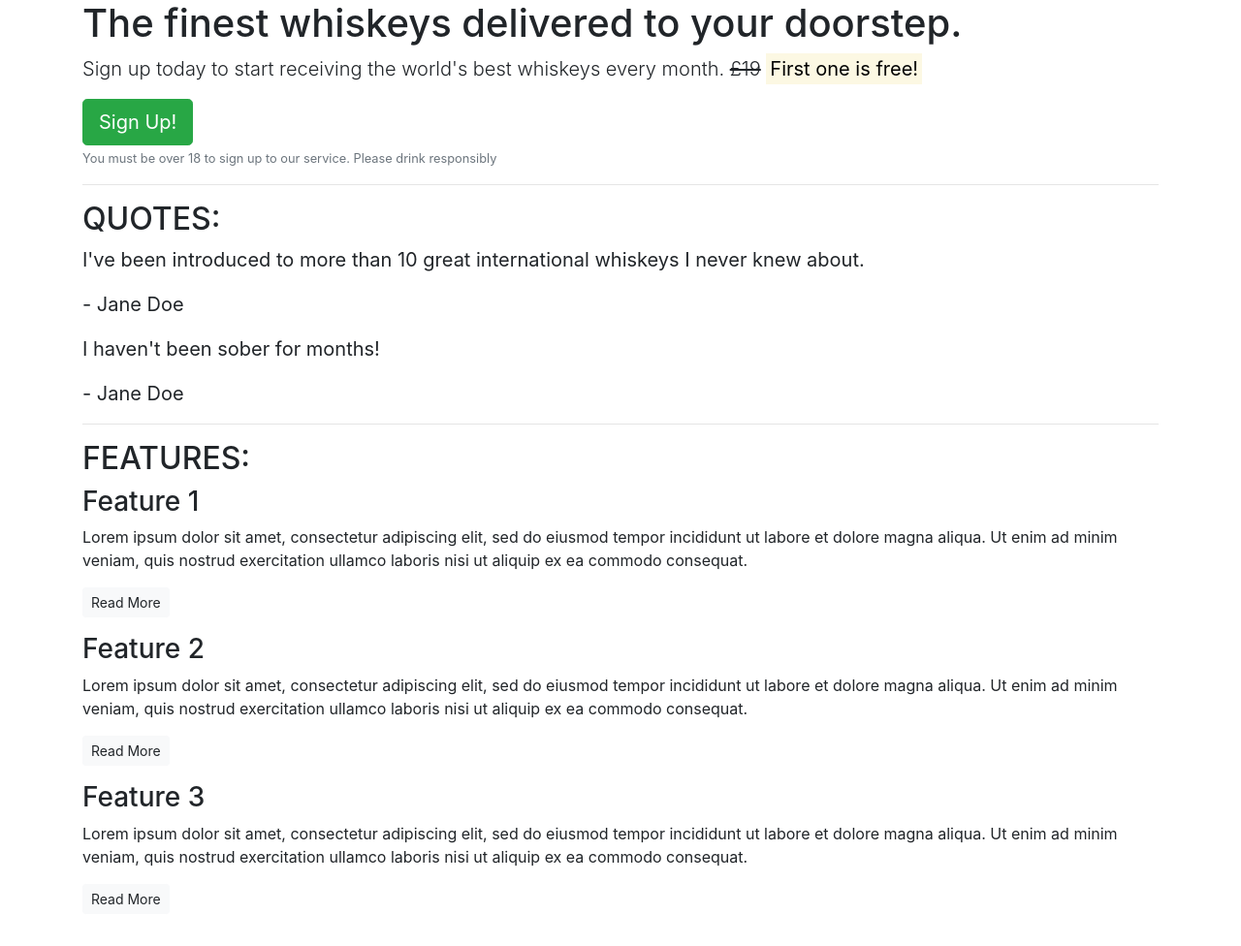
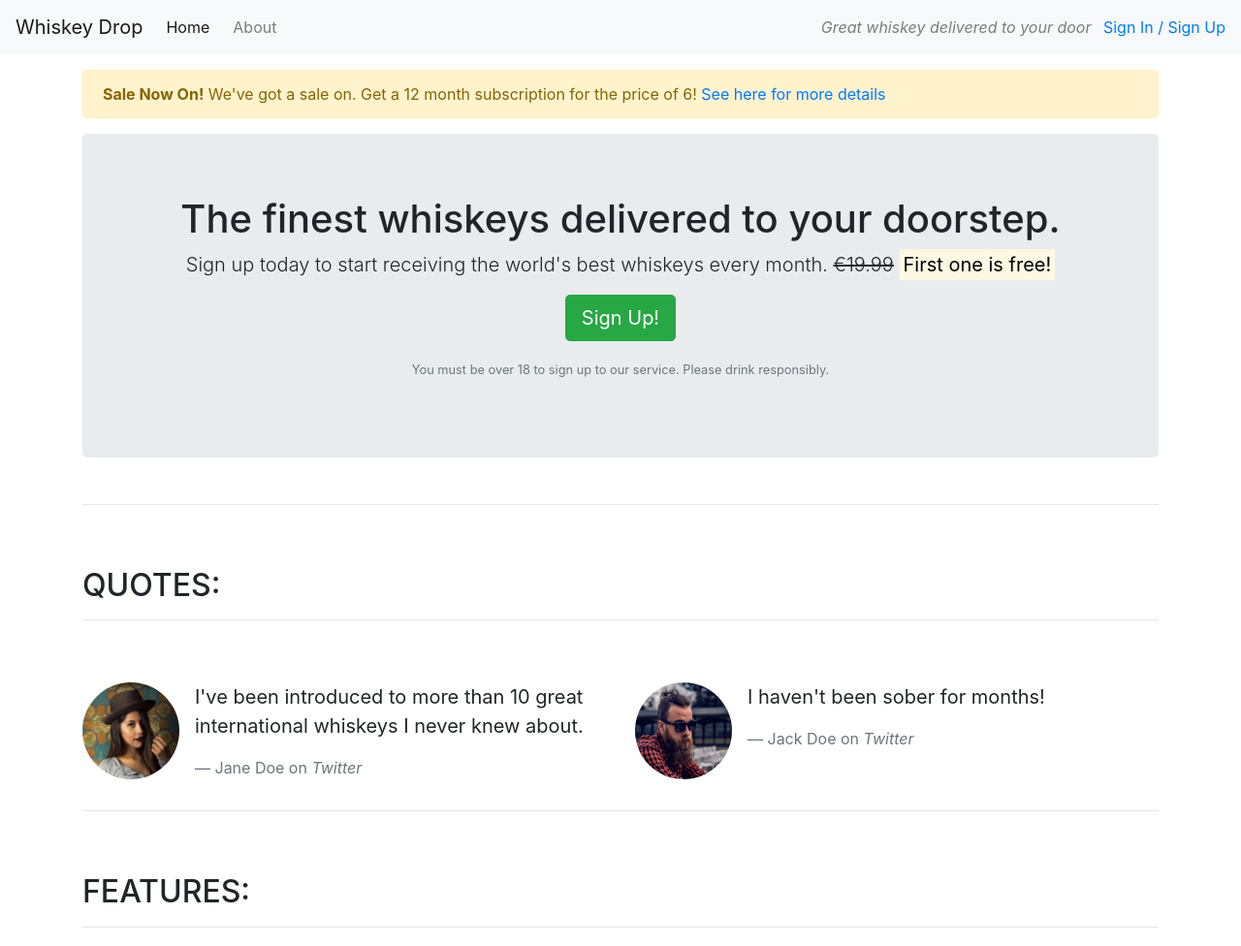
Before and after one commit to LadyWillow/Template-for-Module, a plain HTML site: page Index.html in a window 1280 px wide. Shown: the top 976 px of the page at 97% size. Drawn offline with nearby package versions, Linux system fonts and the light colour scheme.

Commit message:
Restarting project

```diff
--- a/Index.html
+++ b/Index.html
@@ -3,58 +3,122 @@
 
 <head>
     <meta charset="utf-8">
-
+    <meta name="viewport" content="width=device-width, initial-scale=1.0">
     <title>Whiskey Drop | Taste a new whiskey every month</title>
-    <meta name="viewport" content="width=device-width, initial-scale=1.0">
     <link rel="stylesheet" href="https://maxcdn.bootstrapcdn.com/bootstrap/4.1.3/css/bootstrap.min.css">
+    <link rel="stylesheet" href="https://use.fontawesome.com/releases/v5.6.1/css/all.css" integrity="sha384-gfdkjb5BdAXd+lj+gudLWI+BXq4IuLW5IT+brZEZsLFm++aCMlF1V92rMkPaX4PP" crossorigin="anonymous">
 </head>
 
+<body>
+    <!--Nav-->
+    <nav class="navbar navbar-light navbar-expand-sm bg-light">
+        <a href="/" class="navbar-brand">
+                    Whiskey Drop</a>
+        <ul class="navbar-nav mr-auto">
+            <li class="active nav-item mr-2"><a class="nav-link" href="/">Home</a></li>
+            <li class="nav-item mr-2"><a class="nav-link" href="">About</a></li>
+            <li class="nav-item mr-2 d-block d-sm-none"><a class="nav-link" href="">Sign In / Sign Up</a></li>
+        </ul>
 
-<body>
-    <article class="container">
+        <div class="d-none d-md-block">
+            <p class="navbar-text my-auto mr-2"><i>Great whiskey delivered to your door</i></p>
+            <a href="/login">Sign In / Sign Up</a>
+        </div>
+        <!--</div>-->
+    </nav>
+    <article class="container mt-3">
+        <div class="row d-none d-sm-block">
+            <div class="col-12">
+                <div class="alert alert-warning">
+                    <strong>Sale Now On!</strong> We've got a sale on. Get a 12 month subscription for the price of 6! <a href="">See here for more details</a>
+                </div>
+            </div>
+        </div>
         <!-- Callout -->
-        <section class="callout">
+        <div class="row">
+            <div class="col-12">
+                <section class="callout jumbotron text-center">
                     <h1>The finest whiskeys delivered to your doorstep.</h1>
                     <p class="lead">Sign up today to start receiving the world's best whiskeys every month.
-            <s>£19</s> <strong><mark> First one is free!</mark></strong></p>
-            <button class="btn btn-success btn-lg">Sign Up!</button>
-            <p class="text-muted"><small>You must be over 18 to sign up to our service. Please drink responsibly</small></p>
+                        <s class="d-none d-sm-inline">€19.99</s>
+                        <span class="d-inline d-sm-none"><br></span>
+                        <strong><mark>First one is free!</mark></strong></p>
+                    <p><button class="btn btn-lg btn-success">Sign Up!</button></p>
+                    <p class="text-muted"><small>You must be over 18 to sign up to our service. Please drink responsibly.</small></p>
                 </section>
+            </div>
+        </div>
         <!-- /.callout -->
         <hr>
-
         <!-- Quotes -->
-        <section class="blockquote">
+        <section class="quotes">
+            <div class="row">
+                <div class="col-12 my-5">
                     <h2 class="text-uppercase">Quotes:</h2>
-            <blockquote class="quote">
+                    <hr />
+                </div>
+            </div>
+            <div class="row">
+                <div class="col-12 col-md-6">
+                    <div class="media">
+                        <div class="d-none d-sm-block">
+                            <img src="images/girl-image.png" class="rounded-circle mr-3" height="100" width="100">
+                        </div>
+                        <div class="media-body">
+                            <blockquote class="blockquote">
                                 <p>I've been introduced to more than 10 great international whiskeys I never knew about.</p>
-                <p>- Jane Doe</p>
+                                <footer class="blockquote-footer">Jane Doe on <cite title="Twitter">Twitter</cite></footer>
                             </blockquote>
+                        </div>
+                    </div>
+                </div>
+                <div class="col-12 col-md-6">
+                    <div class="media">
+                        <div class="d-none d-sm-block">
+                            <img src="images/guy-image.png" class="rounded-circle mr-3" height="100" width="100">
+                        </div>
+                        <div class="media-body">
                             <blockquote class="blockquote">
                                 <p>I haven't been sober for months!</p>
-                <p>- Jane Doe</p>
+                                <footer class="blockquote-footer">Jack Doe on <cite title="Twitter">Twitter</cite></footer>
                             </blockquote>
+                        </div>
+                    </div>
+                </div>
+            </div>
         </section>
         <!-- /.quotes -->
         <hr>
-
         <!-- Features -->
         <section class="features">
+            <div class="row">
+                <div class="col-12 my-5">
                     <h2 class="text-uppercase">Features:</h2>
+                    <hr />
+                </div>
+            </div>
+            <div class="row">
+                <div class="col-12 col-md-6 col-lg-4">
                     <div class="feature">
-                <h3>Feature 1</h3>
+                        <h3><i class="fas fa-gift d-none d-sm-inline"></i> Feature 1 <span class="badge badge-success">New!</span></h3>
                         <p>Lorem ipsum dolor sit amet, consectetur adipiscing elit, sed do eiusmod tempor incididunt ut labore et dolore magna aliqua. Ut enim ad minim veniam, quis nostrud exercitation ullamco laboris nisi ut aliquip ex ea commodo consequat.</p>
                         <p><a class="btn btn-sm btn-light" href="">Read More</a></p>
                     </div>
+                </div>
+                <div class="col-12 col-md-6 col-lg-4">
                     <div class="feature">
-                <h3>Feature 2</h3>
+                        <h3><i class="fas fa-credit-card d-none d-sm-inline"></i> Feature 2</h3>
                         <p>Lorem ipsum dolor sit amet, consectetur adipiscing elit, sed do eiusmod tempor incididunt ut labore et dolore magna aliqua. Ut enim ad minim veniam, quis nostrud exercitation ullamco laboris nisi ut aliquip ex ea commodo consequat.</p>
                         <p><a class="btn btn-sm btn-light" href="">Read More</a></p>
                     </div>
+                </div>
+                <div class="col-12 d-md-none d-lg-block col-lg-4">
                     <div class="feature">
-                <h3>Feature 3</h3>
+                        <h3><i class="fas fa-times-circle d-none d-sm-inline"></i> Feature 3</h3>
                         <p>Lorem ipsum dolor sit amet, consectetur adipiscing elit, sed do eiusmod tempor incididunt ut labore et dolore magna aliqua. Ut enim ad minim veniam, quis nostrud exercitation ullamco laboris nisi ut aliquip ex ea commodo consequat.</p>
                         <p><a class="btn btn-sm btn-light" href="">Read More</a></p>
+                    </div>
+                </div>
             </div>
         </section>
         <!-- /.features -->
```
Also changed, not shown: images/girl-image.png (added), images/guy-image.png (added). Lines whose indentation alone changed are shown as unchanged.
